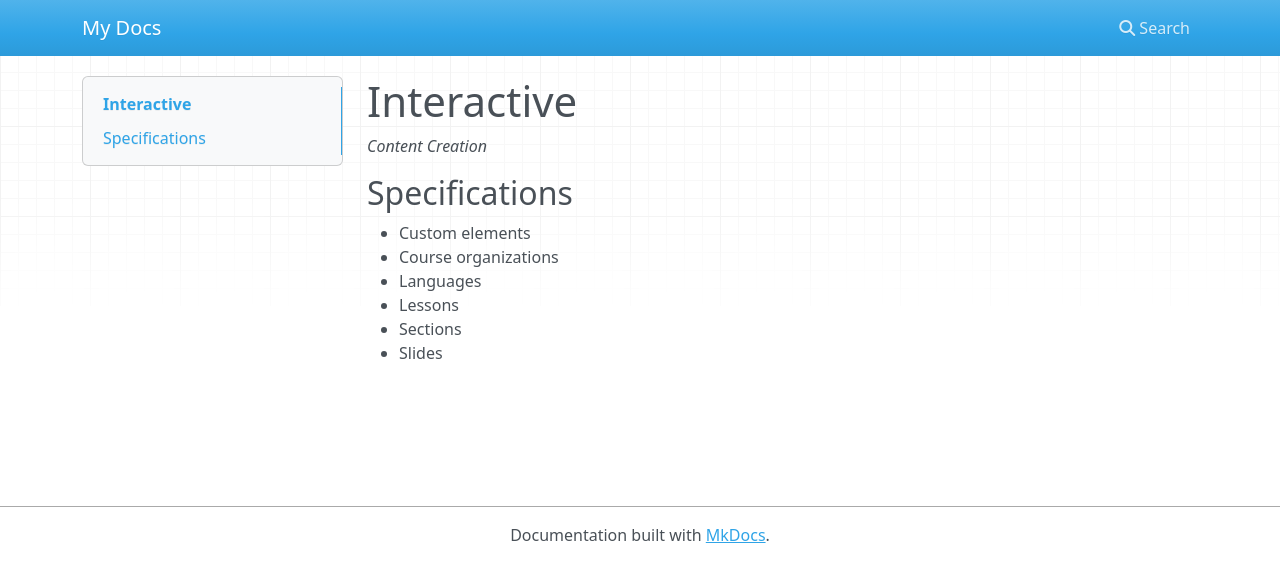
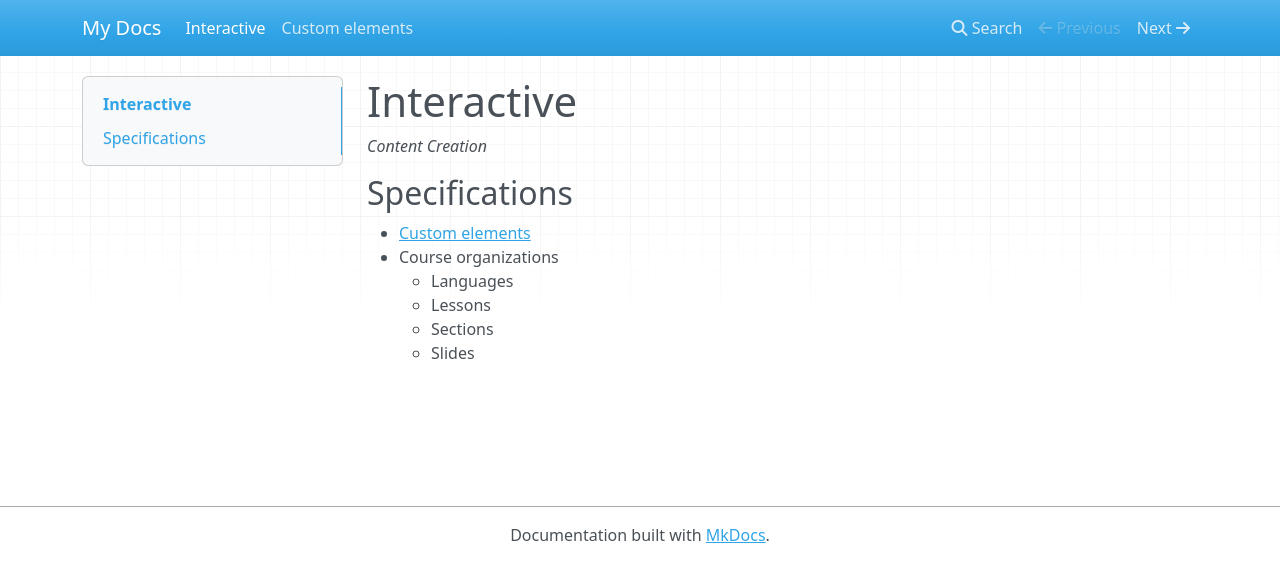
Before and after one commit to SoftUni-Internal/interactive-docs, an MkDocs documentation site: the page built from docs/index.md, in a window 1280 px wide. Shown: the top 582 px of the page. Built offline with MkDocs 1.6.1, drawn with Linux system fonts in a browser that asks for light colours; nearby versions of some CDN libraries; part of the change alters nothing that is shown.

Commit message:
Folder arrangement

```diff
--- a/docs/index.md
+++ b/docs/index.md
@@ -3,9 +3,9 @@ _Content Creation_
 
 ## Specifications
 
-- Custom elements
+- [Custom elements](custom-elements.md)
 - Course organizations
-  - Languages
-  - Lessons
-  - Sections
-  - Slides
+    - Languages
+    - Lessons
+    - Sections
+    - Slides
```
Also changed, not shown: docs/custom-elements.md (added).
